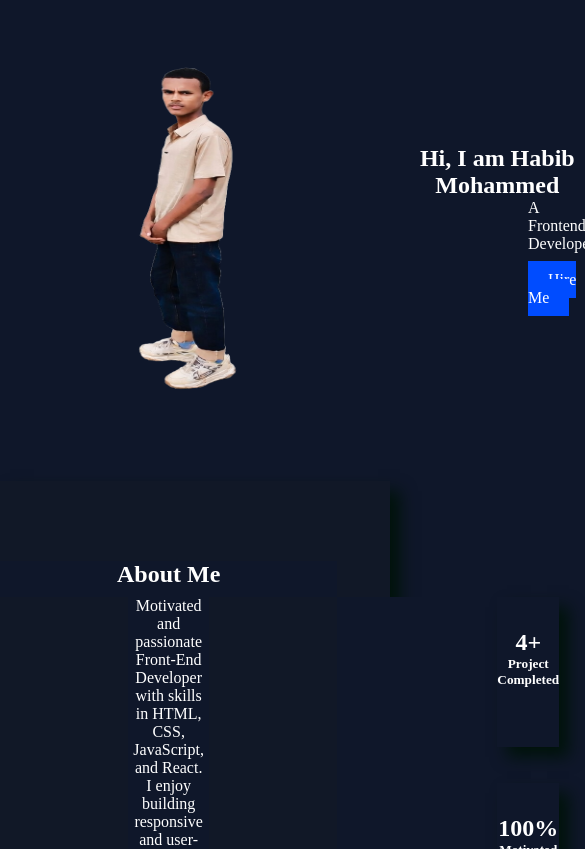
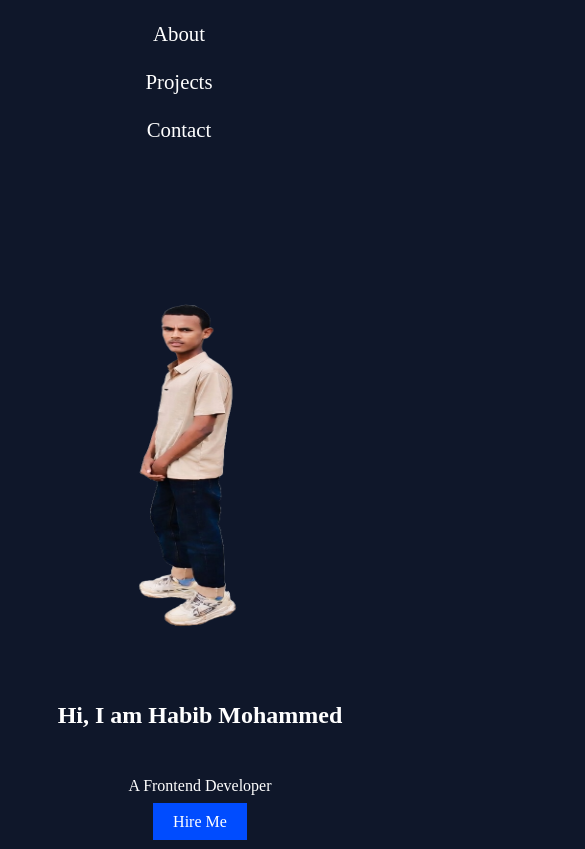
Before and after one commit to habib-dev7904/DecodeLabs-Internship, a plain HTML site: page index.html in a window 390 px wide. Shown: the part 95-944 px from the top of the page, 585 px wide, since content can reach past the window. Drawn offline with Linux system fonts and the light colour scheme.

Commit message:
Update responsive

```diff
--- a/style.css
+++ b/style.css
@@ -140,3 +140,41 @@ footer{
     text-align: center;
 
 }
+@media (max-width: 768px){
+     .nav {
+    flex-direction: column;
+    justify-content: center;
+    align-items: center;
+    gap: 1.5rem;
+  }
+   .header {
+    position: relative;
+  }
+    .home {
+    grid-template-columns: 1fr;
+    text-align: center;
+  }
+    .greeting {
+    padding: 3rem 1rem;
+  }
+    .about {
+    grid-template-columns: 1fr;
+    padding: 2rem 1rem;
+  }
+ .grid {
+    grid-template-columns: 1fr;
+  }
+    .top,
+  .buttom {
+    margin: 1rem;
+    height: auto;
+    padding: 1rem;
+  }
+    p {
+    margin-left: 1rem;
+    margin-right: 1rem;
+  }
+
+
+
+}
```
